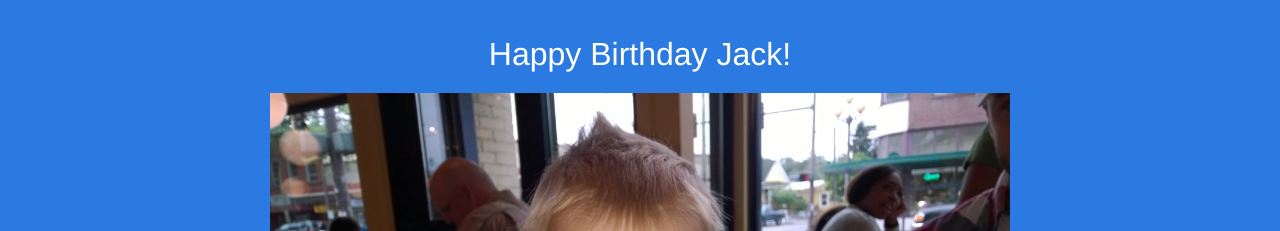
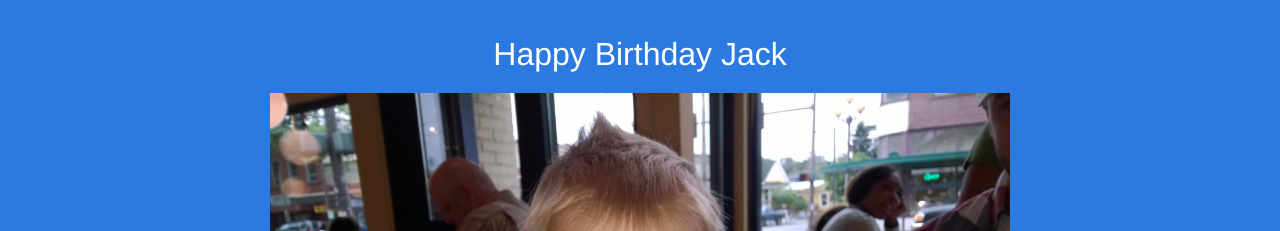
Before and after one commit to codepretty/jack, a Jekyll site: the page built from index.html, in a window 1280 px wide. Shown: the top 231 px of the page. Built offline with Jekyll 4.4.1, drawn with Linux system fonts in a browser that asks for light colours.

Commit message:
removing the !

```diff
--- a/index.html
+++ b/index.html
@@ -3,7 +3,7 @@ layout: custom
 ---
 <header>
   <div class="wrapper">
-    <h1>Happy Birthday Jack!</h1>
+    <h1>Happy Birthday Jack</h1>
     <!--
     <ul class="inline">
       <li>
```
